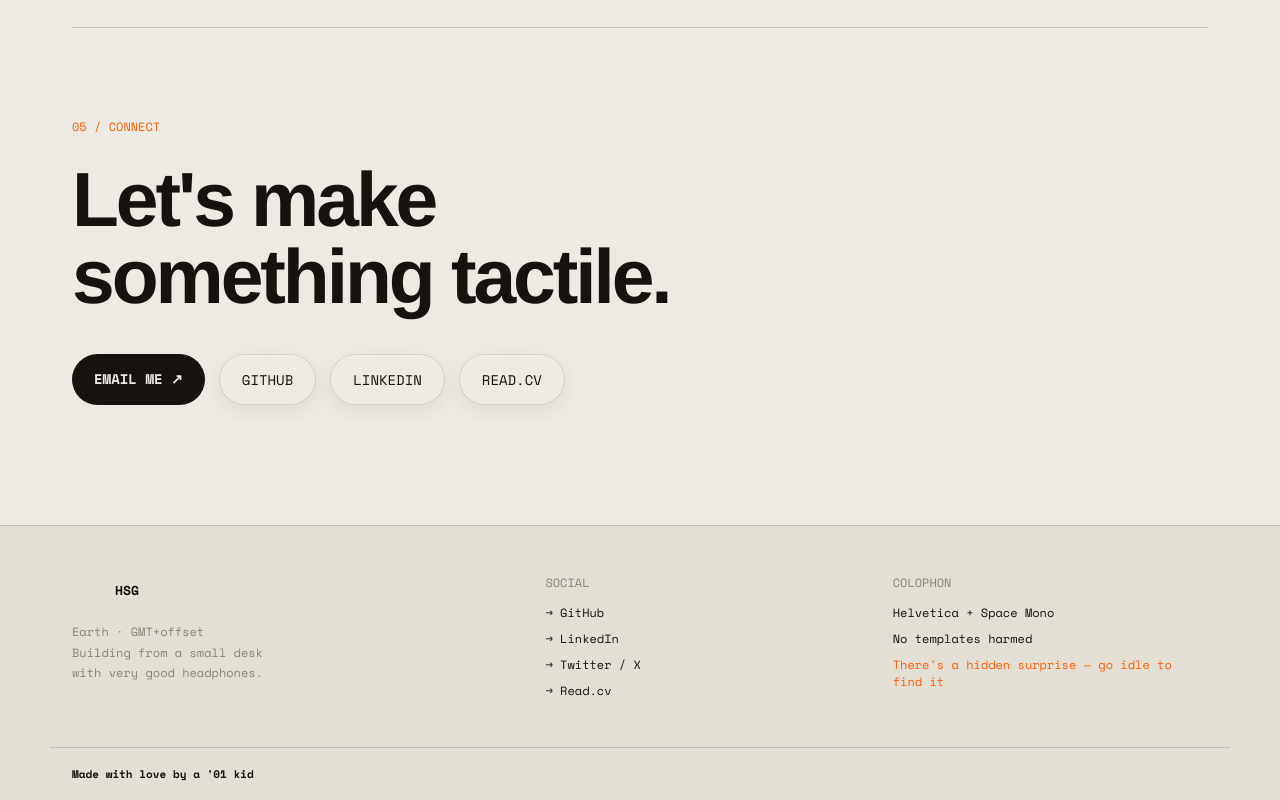
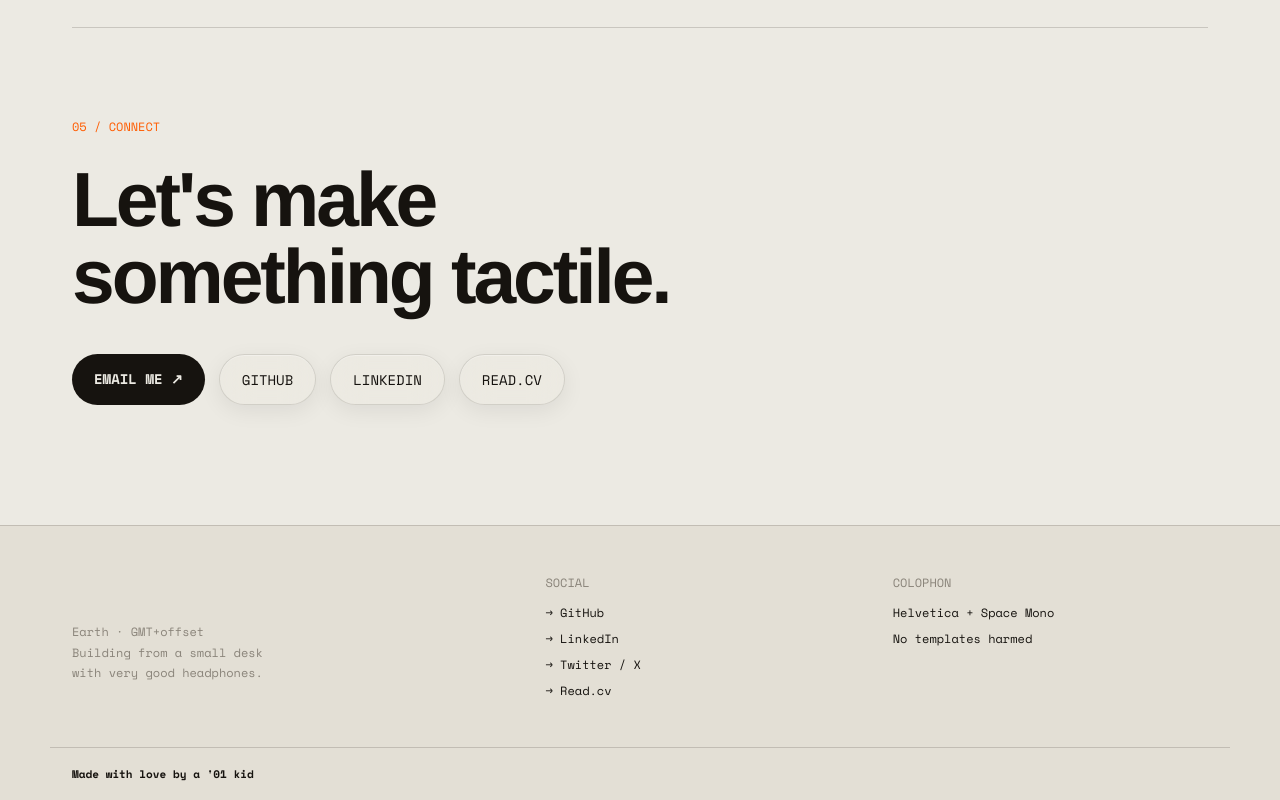
Before and after one commit to harjotsinghgill/portfolio, a React (Vite) app: page / in a window 1280 px wide. Shown: the part 2981-3781 px from the top of the page. Built offline with nearby package versions, Linux system fonts and the light colour scheme; no server answers.

Commit message:
refactor: streamline Footer component by removing brand name and hidden surprise text
- Eliminated the brand name display for a cleaner footer design.
- Removed the hidden surprise text to simplify the content presentation.

```diff
--- a/src/components/layout/Footer.tsx
+++ b/src/components/layout/Footer.tsx
@@ -13,9 +13,6 @@ export function Footer({ ownerName }: FooterProps) {
         <div>
           <div className={styles.brand}>
             <GearLogo size={32} />
-            <div className={styles.brandName}>
-              {ownerName}
-            </div>
           </div>
           <div className={styles.meta}>
             Earth · GMT+offset
@@ -39,9 +36,6 @@ export function Footer({ ownerName }: FooterProps) {
           <span className={styles.colHead}>COLOPHON</span>
           <span>Helvetica + Space Mono</span>
           <span>No templates harmed</span>
-          <span style={{ color: "var(--accent)" }}>
-            There's a hidden surprise — go idle to find it
-          </span>
         </div>
       </div>
 
```
